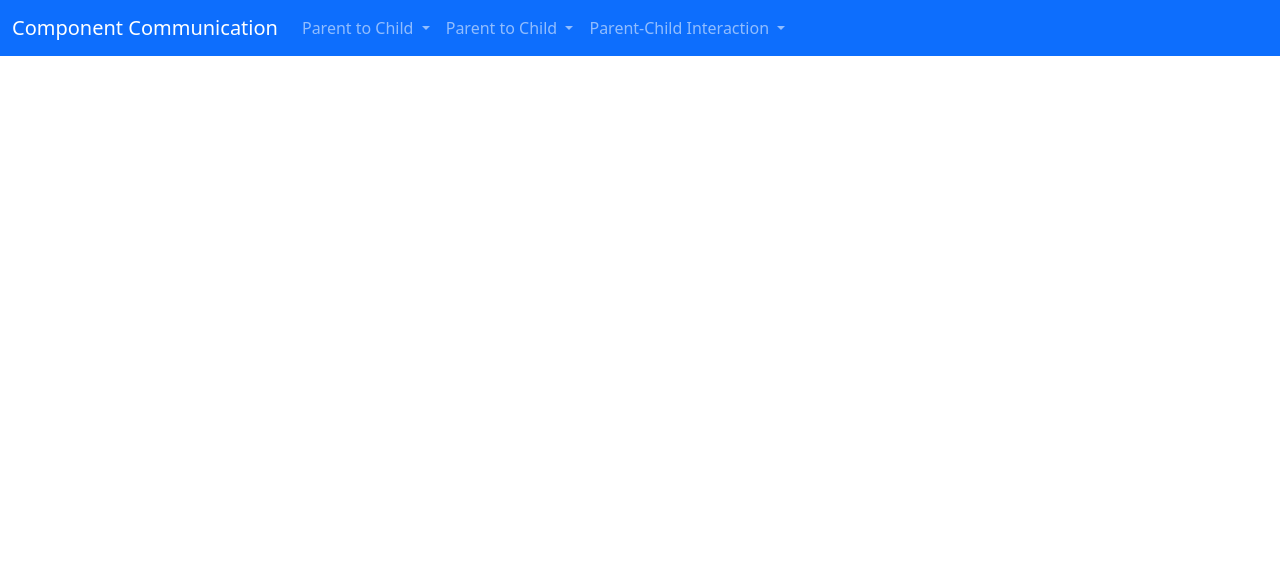
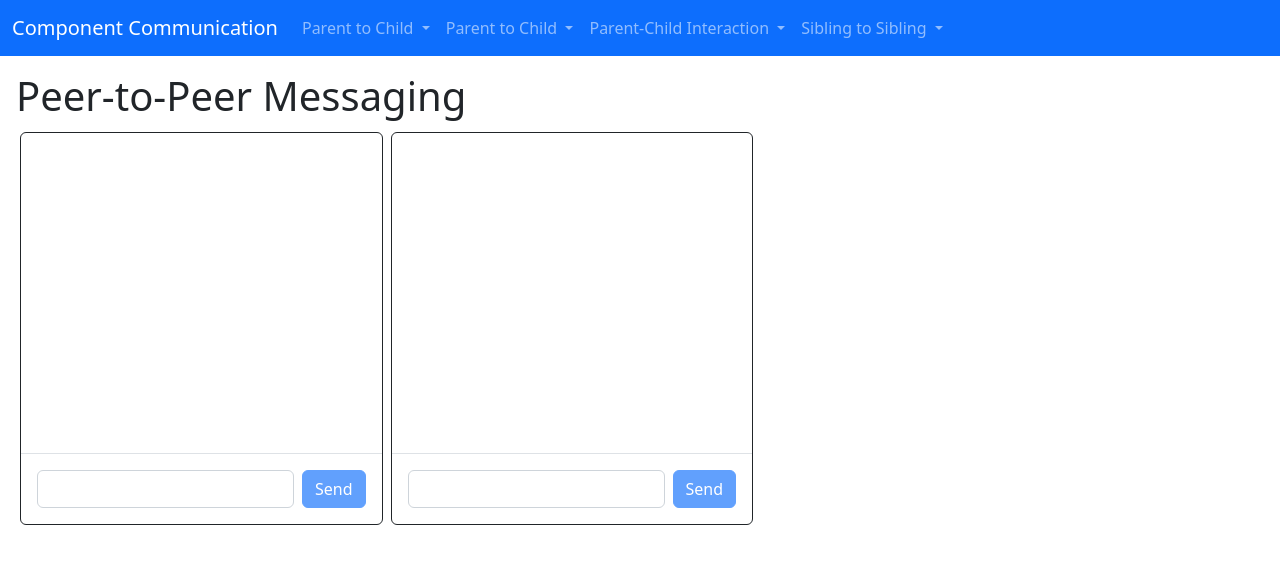
Before and after one commit to sten-bone/angular-component-communication, an Angular app: page /messaging in a window 1280 px wide. Before the commit this address led to /. Shown: the top 564 px of the page. Built offline with nearby package versions, Linux system fonts and the light colour scheme.

Commit message:
Add peer-to-peer messaging
Uses a service with subjects and subscriptions to allow siblings to communicate with eachother

```diff
--- a/src/app/app-routing.module.ts
+++ b/src/app/app-routing.module.ts
@@ -32,6 +32,13 @@ const routes: Routes = [
         (m) => m.SortControllerModule
       ),
   },
+  {
+    path: 'messaging',
+    loadChildren: () =>
+      import('./components/sts/messaging-parent/messaging-parent.module').then(
+        (m) => m.MessagingParentModule
+      ),
+  },
 ];
 
 @NgModule({
--- a/src/app/components/header/header.component.ts
+++ b/src/app/components/header/header.component.ts
@@ -81,6 +81,28 @@ import { Component, OnInit } from '@angular/core';
                 </li>
               </ul>
             </li>
+
+            <li class="nav-item dropdown">
+              <a
+                class="nav-link dropdown-toggle"
+                role="button"
+                id="siblingDropdown"
+                data-bs-toggle="dropdown"
+                aria-expanded="false"
+              >
+                Sibling to Sibling
+              </a>
+              <ul
+                class="dropdown-menu"
+                aria-labeled-by="siblingDropdown"
+              >
+                <li>
+                  <a class="dropdown-item" routerLink="messaging">
+                    Peer-to-Peer Messaging
+                  </a>
+                </li>
+              </ul>
+            </li>
           </ul>
         </div>
       </div>
--- /dev/null
+++ b/src/app/components/sts/messaging-parent/messaging-parent.component.html
@@ -0,0 +1,7 @@
+<div class="m-3">
+  <h1>Peer-to-Peer Messaging</h1>
+  <div class="d-flex flex-column flex-md-row">
+    <app-peer [sendChannel]="'A'" [receiveChannel]="'B'"></app-peer>
+    <app-peer [sendChannel]="'B'" [receiveChannel]="'A'"></app-peer>
+  </div>
+</div>
--- /dev/null
+++ b/src/app/components/sts/messaging-parent/messaging-parent.component.ts
@@ -0,0 +1,10 @@
+import { Component, OnInit } from '@angular/core';
+
+@Component({
+  selector: 'app-messaging-parent',
+  templateUrl: './messaging-parent.component.html',
+  styles: [],
+})
+export class MessagingParentComponent implements OnInit {
+  ngOnInit(): void {}
+}
--- /dev/null
+++ b/src/app/components/sts/models/message.ts
@@ -0,0 +1,17 @@
+export class Message {
+  timeSent: Date;
+  content: string;
+
+  constructor(content: string) {
+    this.timeSent = new Date();
+    this.content = content;
+  }
+
+  getTimestamp(): string {
+    let hour = this.timeSent.getHours();
+    let minutes = this.timeSent.getMinutes();
+    return `${(hour < 10 ? '0' : '') + hour}:${
+      (minutes < 10 ? '0' : '') + minutes
+    }`;
+  }
+}
--- /dev/null
+++ b/src/app/components/sts/peer/peer.component.css
@@ -0,0 +1,19 @@
+.messages {
+  overflow-y: scroll;
+  height: 20rem;
+}
+
+.message-time {
+  font-size: 0.7em;
+}
+
+.message {
+  background: var(--bs-gray-300);
+  border: 1px solid var(--bs-gray-300);
+  border-radius: 5px;
+}
+
+.sent {
+  background: lightblue;
+  border: 1px solid lightblue;
+}
--- /dev/null
+++ b/src/app/components/sts/peer/peer.component.html
@@ -0,0 +1,38 @@
+<div class="messenger border border-dark rounded m-1">
+  <section
+    class="messages pb-3 d-flex flex-column-reverse"
+    #scroll
+    [scrollTop]="scroll.scrollHeight"
+  >
+    <div
+      *ngFor="let messageData of getMessageChain()"
+      class="d-flex {{ messageData.sent ? 'justify-content-end' : '' }}"
+    >
+      <div
+        class="message {{
+          messageData.sent ? 'sent' : ''
+        }} w-50 m-3 mb-0 p-2 rounded"
+      >
+      <header class="message-time">{{ messageData.message.getTimestamp() }}</header>
+      <main>{{ messageData.message.content }}</main>
+      </div>
+    </div>
+  </section>
+  <section class="type-message d-flex p-3 border-top">
+    <input
+      type="text"
+      [(ngModel)]="messageContent"
+      class="form-control me-2"
+      (keyup.enter)="send()"
+      autocomplete="off"
+    />
+    <button
+      type="button"
+      class="btn btn-primary"
+      (click)="send()"
+      [disabled]="messageContent === ''"
+    >
+      Send
+    </button>
+  </section>
+</div>
--- /dev/null
+++ b/src/app/components/sts/peer/peer.component.ts
@@ -0,0 +1,50 @@
+import { Component, Input, OnDestroy, OnInit } from '@angular/core';
+import { Subscription } from 'rxjs';
+import { Message } from '../models/message';
+import { PtpMessagingService } from '../services/ptp-messaging.service';
+
+@Component({
+  selector: 'app-peer',
+  templateUrl: './peer.component.html',
+  styleUrls: ['./peer.component.css'],
+})
+export class PeerComponent implements OnInit, OnDestroy {
+  @Input() receiveChannel!: string;
+  @Input() sendChannel!: string;
+  sentMessages: Message[] = [];
+  receivedMessages: Message[] = [];
+  messageContent: string = '';
+  channelSubscription?: Subscription;
+
+  constructor(private ptpService: PtpMessagingService) {}
+
+  ngOnDestroy(): void {
+    this.channelSubscription?.unsubscribe();
+  }
+
+  ngOnInit(): void {
+    if (this.receiveChannel != 'A' && this.receiveChannel != 'B') return;
+
+    let subj =
+      this.receiveChannel == 'A'
+        ? this.ptpService.messageChannelA$
+        : this.ptpService.messageChannelB$;
+    subj.subscribe((message) => this.receivedMessages.push(message));
+  }
+
+  getMessageChain() {
+    return this.receivedMessages
+      .map((x) => ({ sent: false, message: x }))
+      .concat(this.sentMessages.map((x) => ({ sent: true, message: x })))
+      .sort(
+        (x, y) => y.message.timeSent.getTime() - x.message.timeSent.getTime()
+      );
+  }
+
+  send() {
+    if (this.sendChannel != 'A' && this.sendChannel != 'B') return;
+    this.sentMessages.push(new Message(this.messageContent));
+    this.ptpService.sendMessage(this.sendChannel, new Message(this.messageContent));
+    this.messageContent = '';
+  }
+}
--- /dev/null
+++ b/src/app/components/sts/services/ptp-messaging.service.ts
@@ -0,0 +1,24 @@
+import { Injectable } from '@angular/core';
+import { Subject } from 'rxjs';
+import { Message } from '../models/message';
+
+@Injectable({
+  providedIn: 'root',
+})
+export class PtpMessagingService {
+  private messageChannelASource = new Subject<Message>();
+  private messageChannelBSource = new Subject<Message>();
+
+  messageChannelA$ = this.messageChannelASource.asObservable();
+  messageChannelB$ = this.messageChannelBSource.asObservable();
+
+  sendMessage(channel: string, message: Message) {
+    if (channel != 'A' && channel != 'B') {
+      console.log('NOTSENDING');
+      return;
+    }
+    channel == 'A'
+      ? this.messageChannelASource.next(message)
+      : this.messageChannelBSource.next(message);
+  }
+}
```
Also changed, not shown: src/app/components/sts/messaging-parent/messaging-parent.module.ts (added, +16 -0 lines).
